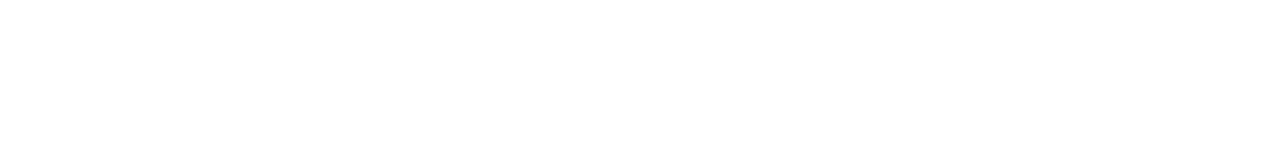
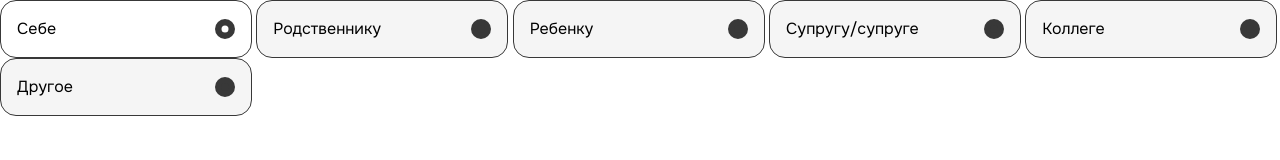
Before and after one commit to XurshidKarimov/testVUZ, a plain HTML site: page index.html in a window 1280 px wide. Drawn offline with Linux system fonts and the light colour scheme.

Commit message:
first step done. styles done. js done

```diff
--- a/assets/styles/clearCSS.css
+++ b/assets/styles/clearCSS.css
@@ -23,6 +23,12 @@
 body {
   margin: 0;
   padding: 0;
+  box-sizing: border-box;
+}
+
+*,
+*:before,
+*:after {
   box-sizing: border-box;
 }
 
--- /dev/null
+++ b/assets/styles/formElementStyles.css
@@ -0,0 +1,48 @@
+.form__choose-for{
+    min-width: 252px;
+    display: inline-flex;
+    align-items: center;
+    justify-content: space-between;
+    background-color: #F5F5F5;
+    padding: 18px 16px;
+    border-radius: 16px;
+    cursor: pointer;
+    border: 1px solid var(--main-black-color);
+    transition: linear .1s;
+}
+
+input[type="radio"] {
+    display: inline-block;
+    position: relative;
+    -webkit-appearance: none;
+    appearance: none;
+    background-color: var(--main-black-color);
+    font: inherit;
+    color: currentColor;
+    width: 20px;
+    height: 20px;
+    border: 6px solid var(--main-black-color);
+    border-radius: 50%;
+  }
+
+  input[type="radio"]::before{
+    content: "";
+    position: absolute;
+    display: block;
+    top: 50%;
+    left: 50%;
+    width: 7px;
+    height: 7px;
+    background-color: #fff;
+    border-radius: 50%;
+    transform: translate(-50%, -50%);
+    scale: 0;
+  }
+
+  input[type="radio"]:checked::before{
+    scale: 1;
+  }
+
+.checked__for__who{
+    background-color: #fff;
+}
--- a/assets/styles/general.css
+++ b/assets/styles/general.css
@@ -1,3 +1,7 @@
+:root {
+  --main-black-color: #383838;
+}
+
 body{
   font-family: 'Onest', sans-serif;
   font-weight: 400;
--- a/assets/styles/main.css
+++ b/assets/styles/main.css
@@ -1,3 +1,4 @@
 @import "./fonts/fonts.css";
 @import "./general.css";
 @import "./clearCSS.css";
+@import "./formElementStyles.css";
--- a/index.html
+++ b/index.html
@@ -10,6 +10,36 @@
     <title>ТестВУЗ</title>
 </head>
 <body>
+    <!-- <select name="" id="">
+        <option value="Moscow">Moscow</option>
+        <option value="NewYork">NewYork</option>
+    </select> -->
 
+    <label for="choose-for__self" class="form__choose-for label checked__for__who">
+        Себе
+        <input id="choose-for__self" type="radio" class="form_radio" name="forWho" checked>
+    </label>
+    <label for="choose-for__relative" class="form__choose-for label">
+        Родственнику
+        <input id="choose-for__relative" type="radio" class="form_radio" name="forWho" >
+    </label>
+    <label for="choose-for__child" class="form__choose-for label">
+        Ребенку
+        <input id="choose-for__child" type="radio" class="form_radio" name="forWho">
+    </label>
+    <label for="choose-for__spouses" class="form__choose-for label">
+        Супругу/супруге
+        <input id="choose-for__spouses" type="radio" class="form_radio" name="forWho">
+    </label>
+    <label for="choose-for__colleague" class="form__choose-for label">
+        Коллеге
+        <input id="choose-for__colleague" type="radio" class="form_radio" name="forWho">
+    </label>
+    <label for="choose-for__other" class="form__choose-for label">
+        Другое
+        <input id="choose-for__other" type="radio" class="form_radio" name="forWho">
+    </label>
+
+    <script src="main.js"></script>
 </body>
 </html>
--- /dev/null
+++ b/main.js
@@ -0,0 +1,20 @@
+'use strict';
+
+const chooseForLabels = Array.from(document.querySelectorAll(".form__choose-for"));
+const chooseForLabelInputs = Array.from(document.querySelectorAll(".form__choose-for input"));
+
+chooseForLabelInputs.forEach((element, index, array) => {
+    element.addEventListener("change", () => {
+        array.forEach(element => {
+            const isChecked = element.checked;
+
+            if(isChecked){
+                isChecked && element.parentElement.classList.add("checked__for__who");
+            }
+            else{
+                isChecked || element.parentElement.classList.remove("checked__for__who");
+            }
+        })
+
+    });
+})
```
Lines whose indentation alone changed are shown as unchanged.
